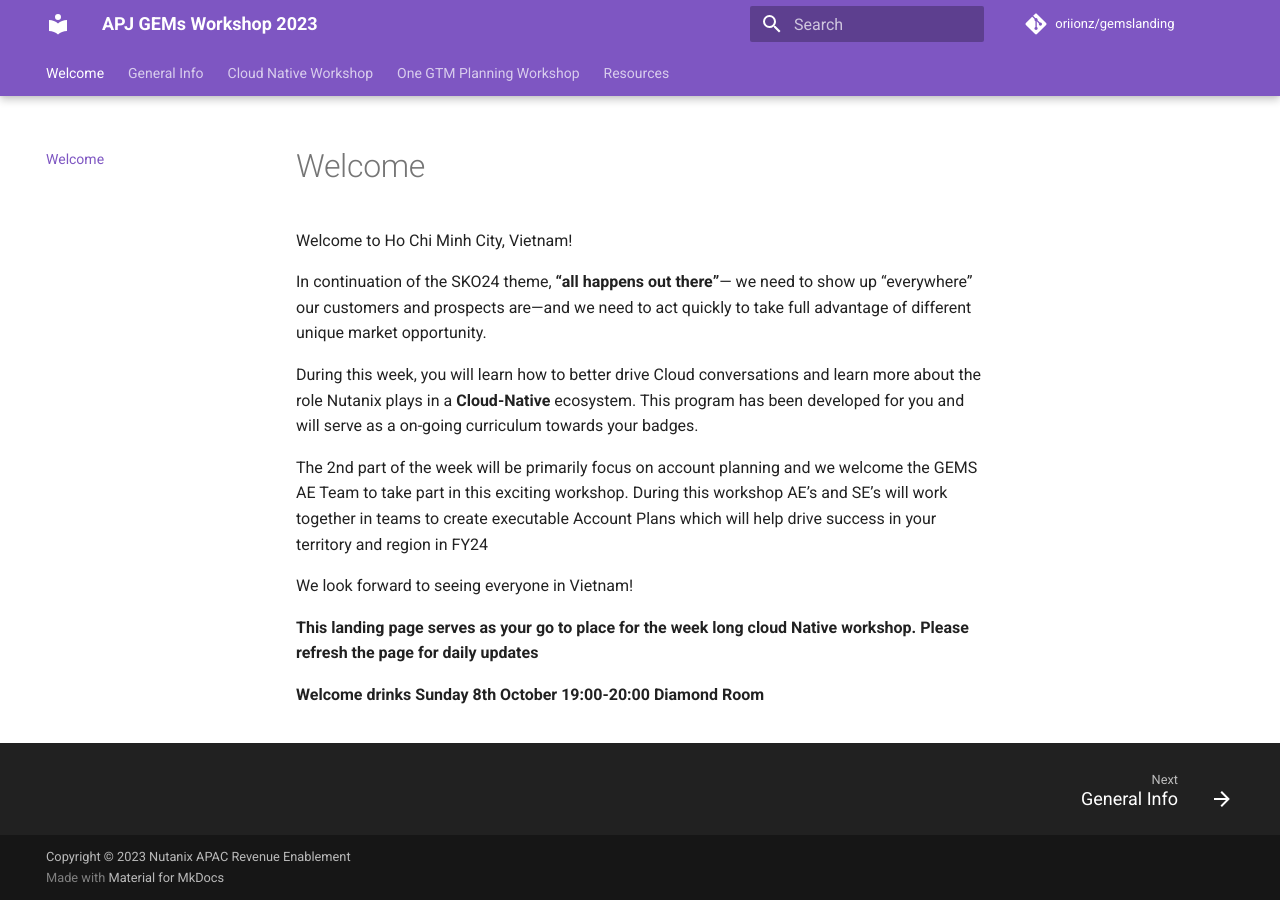
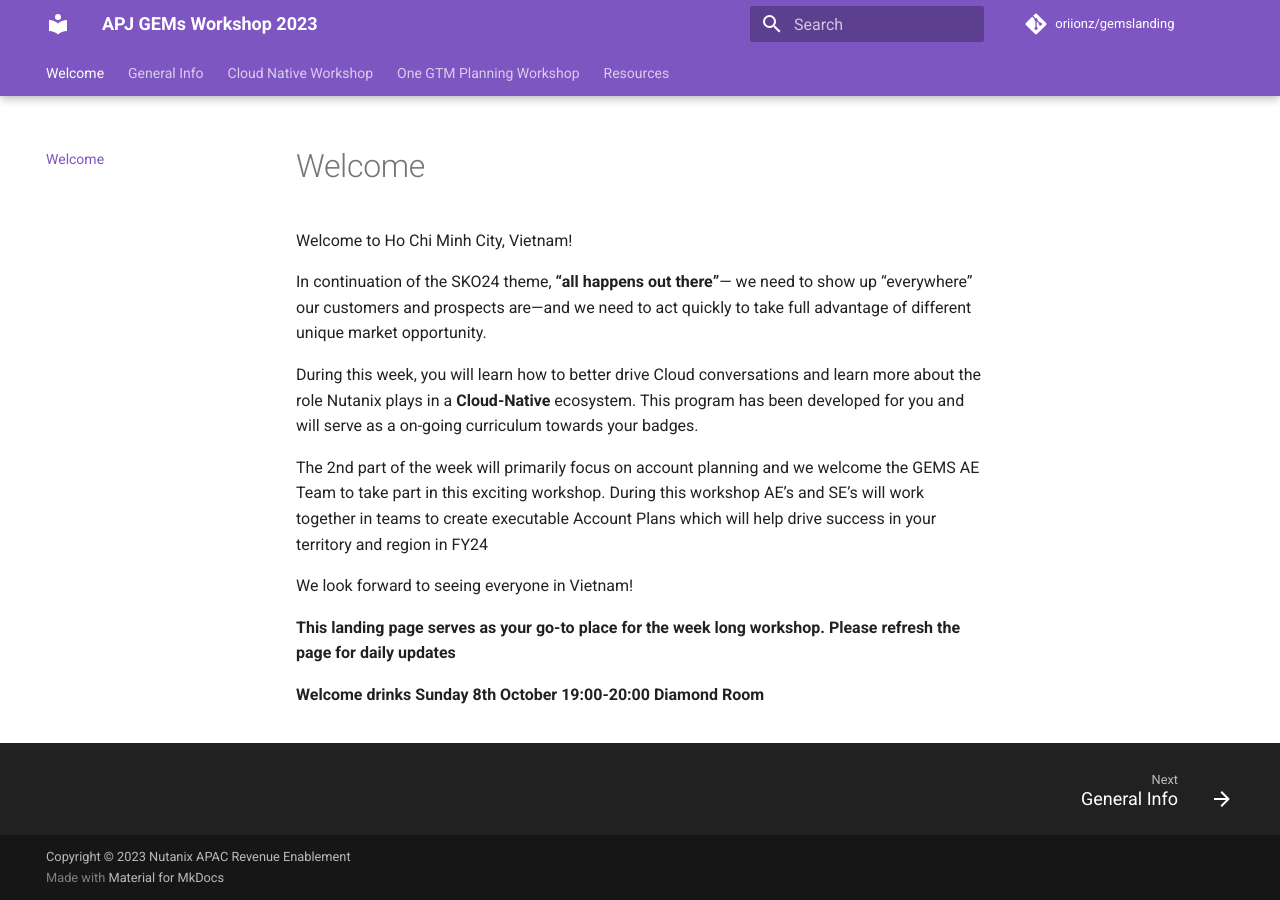
Before and after one commit to oriionz/gemslanding, an MkDocs documentation site: the page built from docs/index.md, in a window 1280 px wide. Built offline with MkDocs 1.6.1 and Material for MkDocs 9.7.7, drawn with Linux system fonts in a browser that asks for light colours; comment, search, counter and statistics services are not loaded.

```diff
--- a/docs/index.md
+++ b/docs/index.md
@@ -9,11 +9,11 @@ In continuation of the SKO24 theme, **“all happens out there”**— we need t
 
 During this week, you will learn how to better drive Cloud conversations and learn more about the role Nutanix plays in a **Cloud-Native** ecosystem. This program has been developed for you and will serve as a on-going curriculum towards your badges.
 
-The 2nd part of the week will be primarily focus on account planning and we welcome the GEMS AE Team to take part in this exciting workshop. During this workshop AE’s and SE’s will work together in teams to create executable Account Plans which will help drive success in your territory and region in FY24
+The 2nd part of the week will primarily focus on account planning and we welcome the GEMS AE Team to take part in this exciting workshop. During this workshop AE’s and SE’s will work together in teams to create executable Account Plans which will help drive success in your territory and region in FY24
 
 We look forward to seeing everyone in Vietnam!
 
-**This landing page serves as your go to place for the week long cloud Native workshop. Please refresh the page for daily updates**
+**This landing page serves as your go-to place for the week long workshop. Please refresh the page for daily updates**
 
 
 **Welcome drinks Sunday 8th October 19:00-20:00 Diamond Room**
```
